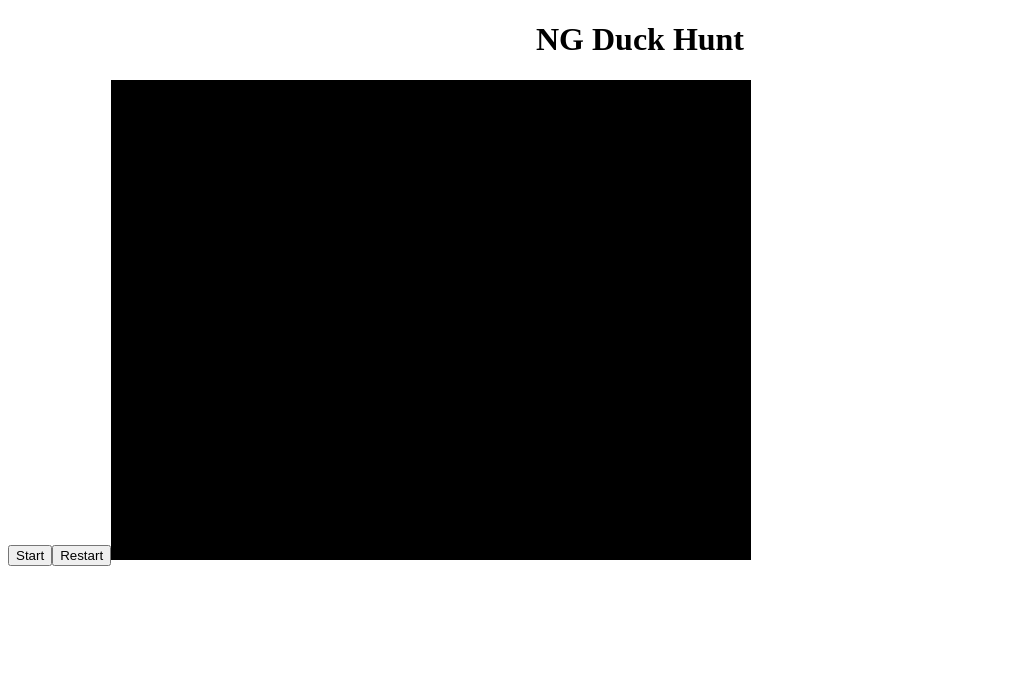
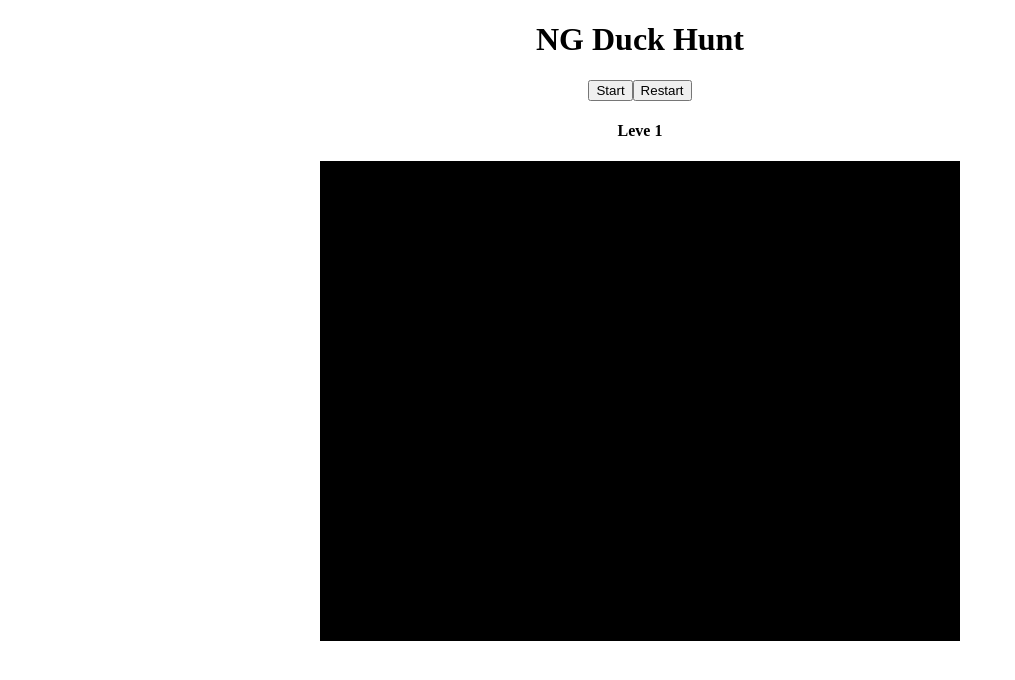
Before and after one commit to gonzigonz/duck-hunt, an Angular app: page / in a window 1280 px wide. Shown: the top 680 px of the page, without its empty margins (0-1015 px from the left). Built offline with nearby package versions, Linux system fonts and the light colour scheme.

Commit message:
Centred game

```diff
--- a/src/app/game/game.component.html
+++ b/src/app/game/game.component.html
@@ -1,3 +1,6 @@
-<button (click)="startPause()" width="200">{{ running ? 'Pause' : 'Start' }}</button>
-<button (click)="restart()">Restart</button>
-<canvas #canvasScene width="640" height="480"></canvas>
+<div style="text-align:center">
+    <button (click)="startPause()" width="200">{{ running ? 'Pause' : 'Start' }}</button>
+    <button (click)="restart()">Restart</button>
+    <h4>Leve {{level}}</h4>
+    <canvas #canvasScene width="640" height="480"></canvas>
+</div>
```
